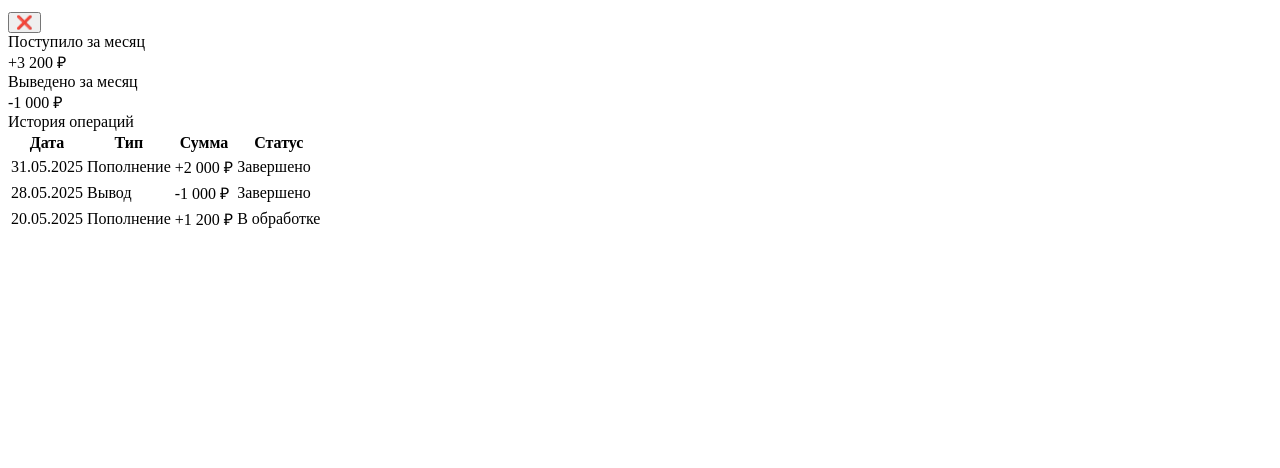
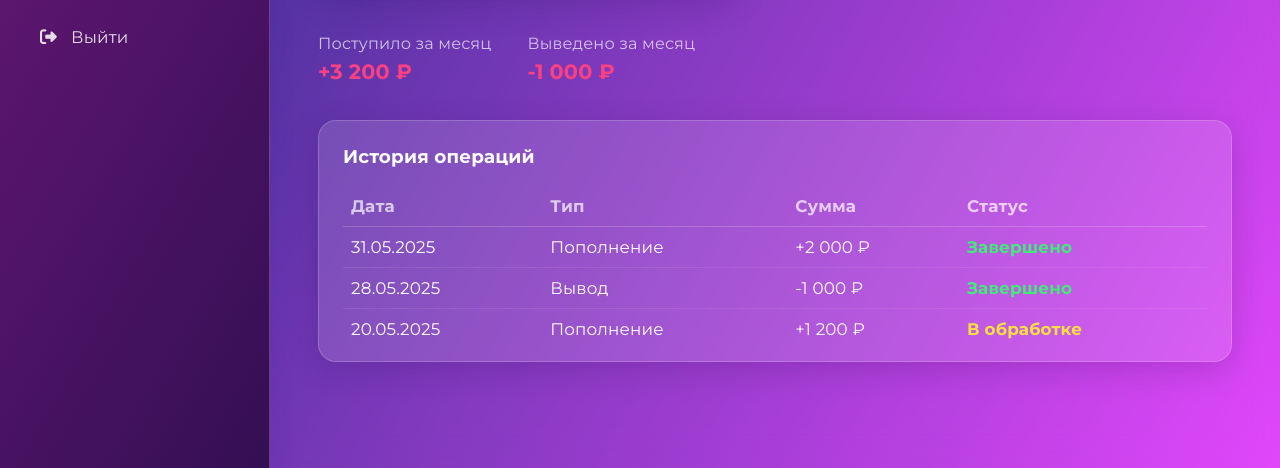
Before and after one commit to OiSmarket/balance, a plain HTML site: page index.html in a window 1280 px wide. Shown: the part 332-800 px from the top of the page. Drawn offline with Linux system fonts and the light colour scheme; the site is published under a folder, as on GitHub Pages, so addresses that start at the root find nothing.

Commit message:
Update index.html

```diff
--- a/index.html
+++ b/index.html
@@ -5,8 +5,8 @@
   <meta name="viewport" content="width=device-width, initial-scale=1.0">
   <title>OIS Market — Личный кабинет</title>
   <link href="https://fonts.googleapis.com/css?family=Montserrat:700,400,italic&display=swap" rel="stylesheet">
-  <link rel="stylesheet" href="/css/dashboard.css">
-  <link rel="stylesheet" href="/css/balance.css">
+  <link rel="stylesheet" href="css/dashboard.css">
+  <link rel="stylesheet" href="css/balance.css">
   <script src="https://kit.fontawesome.com/4e9c8e4e7b.js" crossorigin="anonymous"></script>
 </head>
 <body>
```
